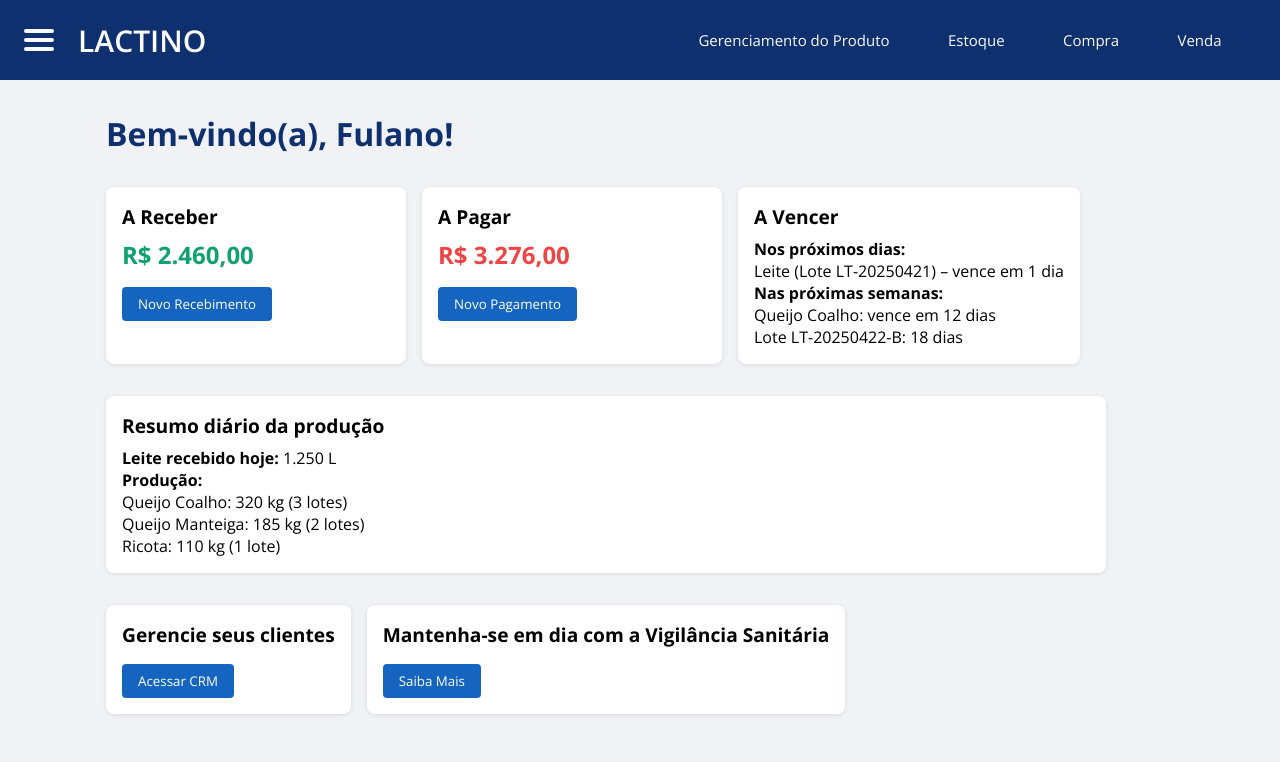
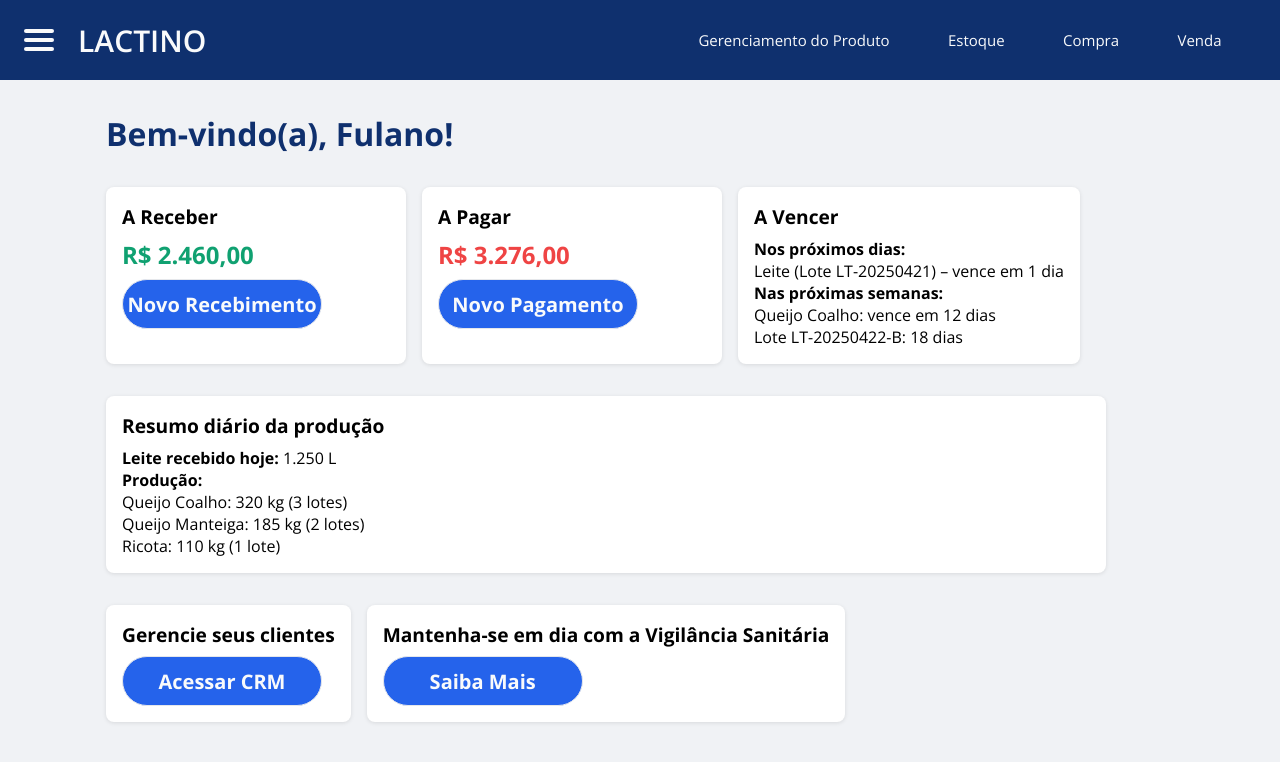
Before and after one commit to the-boys-technology/lactino-frontend, a React (Vite) app: page / in a window 1280 px wide. Shown: the top 762 px of the page. Built offline with nearby package versions, Linux system fonts and the light colour scheme.

Commit message:
feat: utilizando botao componentizado

```diff
--- a/src/components/Dashboard.tsx
+++ b/src/components/Dashboard.tsx
@@ -1,6 +1,7 @@
 import React from 'react'
 import Header from './Header'
 import Card from './Card'
+import Botao from './Botao'
 import '../css/dashboard.css'
 
 export default function Dashboard() {
@@ -9,11 +10,11 @@ export default function Dashboard() {
         <h1 className='dashboard__welcome'>Bem-vindo(a), Fulano!</h1>
       <div className="dashboard__grid">
         <Card title="A Receber" value="R$ 2.460,00" type='inflow' size='medium'>
-          <button className="dashboard__button">Novo Recebimento</button>
+          <Botao label='Novo Recebimento' tipo='primary'></Botao>
         </Card>
 
         <Card title="A Pagar" value="R$ 3.276,00" type='outflow' size='medium'>
-          <button className="dashboard__button">Novo Pagamento</button>
+          <Botao label='Novo Pagamento' tipo='primary'></Botao>
         </Card>
 
         <Card title="A Vencer">
@@ -36,11 +37,11 @@ export default function Dashboard() {
         </Card>
 
         <Card title="Gerencie seus clientes">
-          <button className="dashboard__button">Acessar CRM</button>
+          <Botao label='Acessar CRM 'tipo='primary'></Botao>
         </Card>
 
         <Card title="Mantenha-se em dia com a Vigilância Sanitária">
-          <button className="dashboard__button">Saiba Mais</button>
+          <Botao label='Saiba Mais 'tipo='primary'></Botao>
         </Card>
       </div>
     </div>
```
